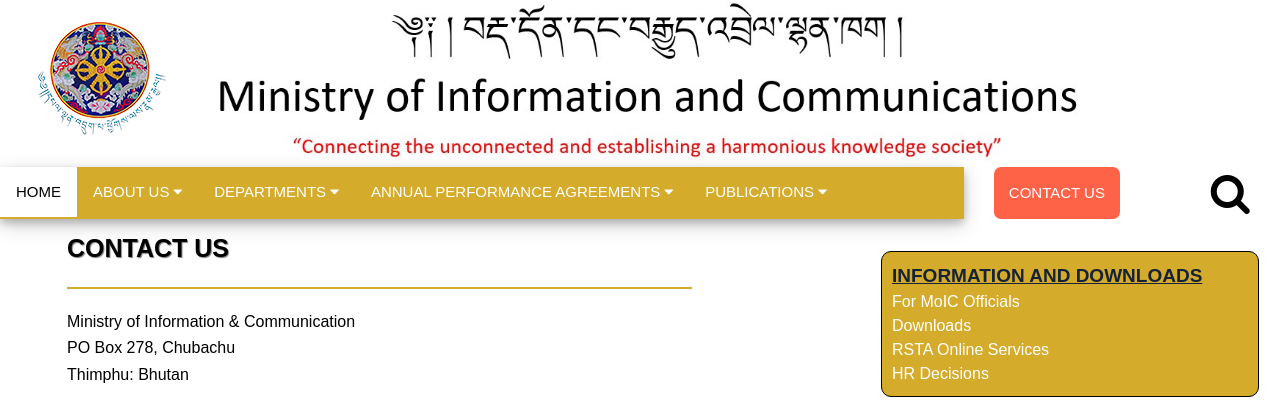
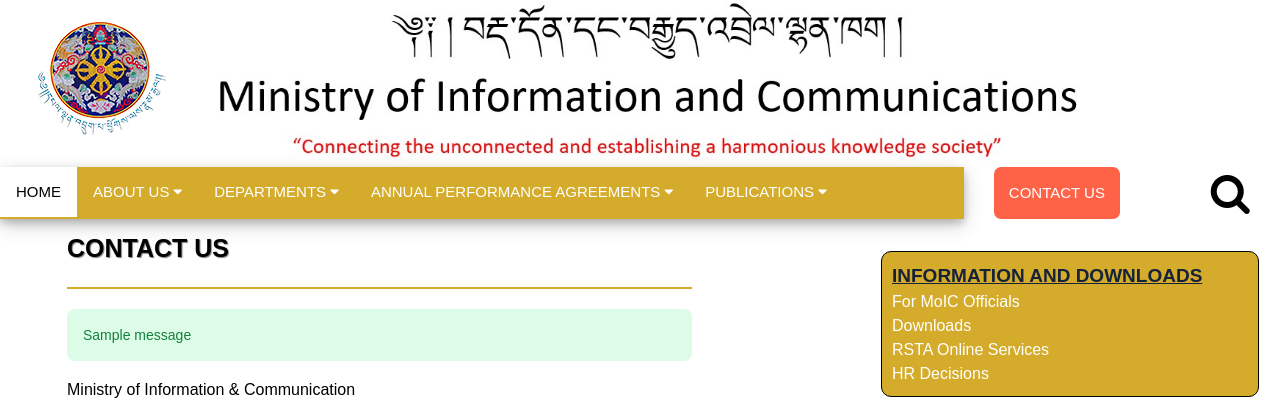
Before and after one commit to Kyoezer/moicwebsitenew, a Django app: page /contact/ in a window 1280 px wide. Shown: the top 408 px of the page. Run offline with Django 3.2, Linux system fonts and the light colour scheme; tables that the repository leaves empty hold one stand-in row (values such as "Sample post"); one stand-in notice (Sample message) is shown; parts of the project's set-up code (start-up, migrations or seed data) failed here and were passed over; some libraries are stand-ins or nearby versions.

Commit message:
some minor changes

```diff
--- a/app/settings.py
+++ b/app/settings.py
@@ -27,8 +27,8 @@ SECRET_KEY = 'django-insecure-8_32xf5%=&s^bz9hpc*_j9n2)kgpjs7!+(v@&m*yasg@cxrdrb
 DEBUG = True
 
 
-ALLOWED_HOSTS = ['172.16.164.167', '172.16.164.53', '172.16.163.232']
-# ALLOWED_HOSTS = []
+# ALLOWED_HOSTS = ['172.16.164.167', '172.16.164.53', '172.16.163.232']
+ALLOWED_HOSTS = []
 
 
 # Application definition
--- a/contact/views.py
+++ b/contact/views.py
@@ -5,6 +5,8 @@ from django.shortcuts import render, redirect
 from .forms import ContactForm
 from django.core.mail import send_mail, BadHeaderError
 from django.http import HttpResponse
+from django.contrib import messages
+
 
 # Create your views here.
 
@@ -14,20 +16,21 @@ def contact(request):
         contactForm = ContactForm(request.POST)
         if contactForm.is_valid():
             contactForm.save()
-#             subject = "Website Inquiry"
-#             body = {
-#             'first_name': contactForm.cleaned_data['first_name'],
-#             'last_name': contactForm.cleaned_data['last_name'],
-#             'email': contactForm.cleaned_data['email_address'],
-#             'message':contactForm.cleaned_data['message'],
-#             }
-#             message = "\n".join(body.values())
+            subject = "Website Inquiry"
+            body = {
+            'first_name': contactForm.cleaned_data['first_name'],
+            'last_name': contactForm.cleaned_data['last_name'],
+            'email': contactForm.cleaned_data['email_address'],
+            'message':contactForm.cleaned_data['message'],
+            }
+            message = "\n".join(body.values())
+            messages.success(request, 'You have successfully contacted to MoIC')
+
+            try:
+                send_mail(subject, message, 'email', ['kyoezer@moic.gov.bt'])
+            except BadHeaderError:
+                return HttpResponse('Invalid header found.')
+            return redirect("/contact")
+    return render(request, "contact.html", {'form': form})
 #
-#             try:
-#                 send_mail(subject, message, 'kyoezer@moic.gov.bt', ['kyoezer@moic.gov.bt'])
-#             except BadHeaderError:
-#                 return HttpResponse('Invalid header found.')
-#             return redirect ("/contact")
-    return render(request, "contact.html", {'form':form})
-#
-# 	form = ContactForm()
+	# form = ContactForm()
--- a/templates/contact.html
+++ b/templates/contact.html
@@ -77,6 +77,14 @@
     <div>
       <h1 class="topic">Contact us</h1>
       <hr class="line" />
+        {% for message in messages %}
+<!--            <div class="alert alert-success">-->
+            <div class="p-4 mb-4 text-sm text-green-700 bg-green-100 rounded-lg dark:bg-green-200 dark:text-green-800" role="alert">
+  <span class="font-medium">{{ message }}</span>
+</div>
+
+<!--            </div>-->
+            {% endfor %}
       <p class="content">Ministry of Information & Communication</p>
       <p class="content">PO Box 278, Chubachu</p>
       <p class="content">Thimphu: Bhutan</p>
```
Also changed, not shown: db.sqlite3.
